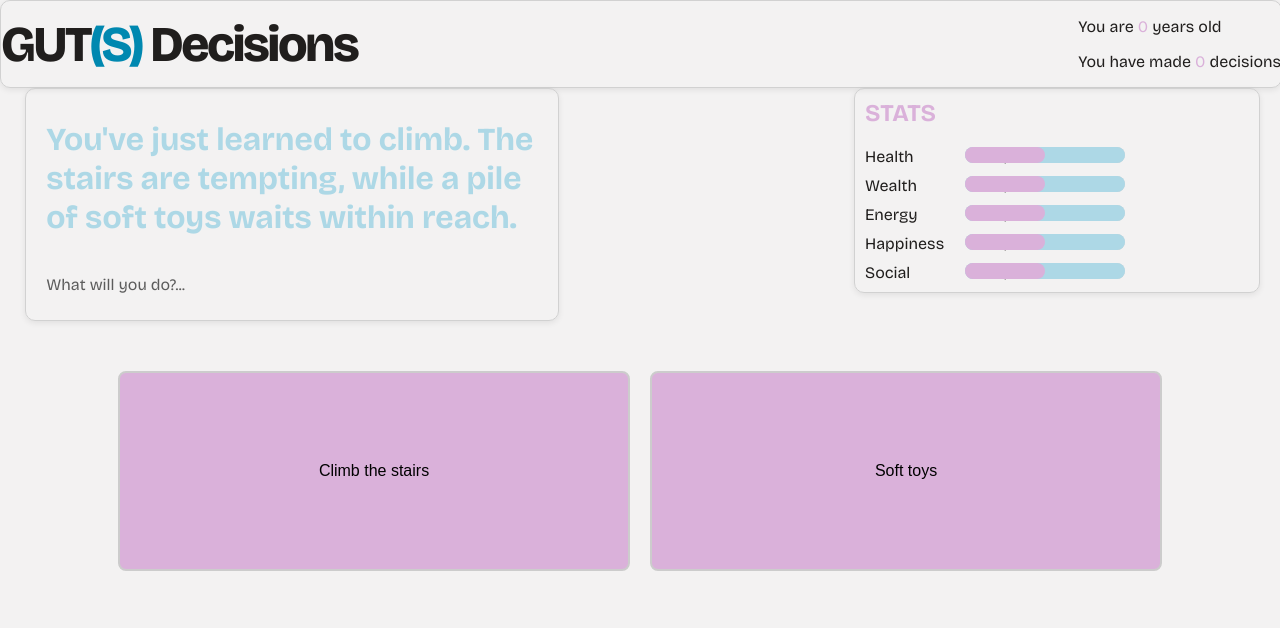
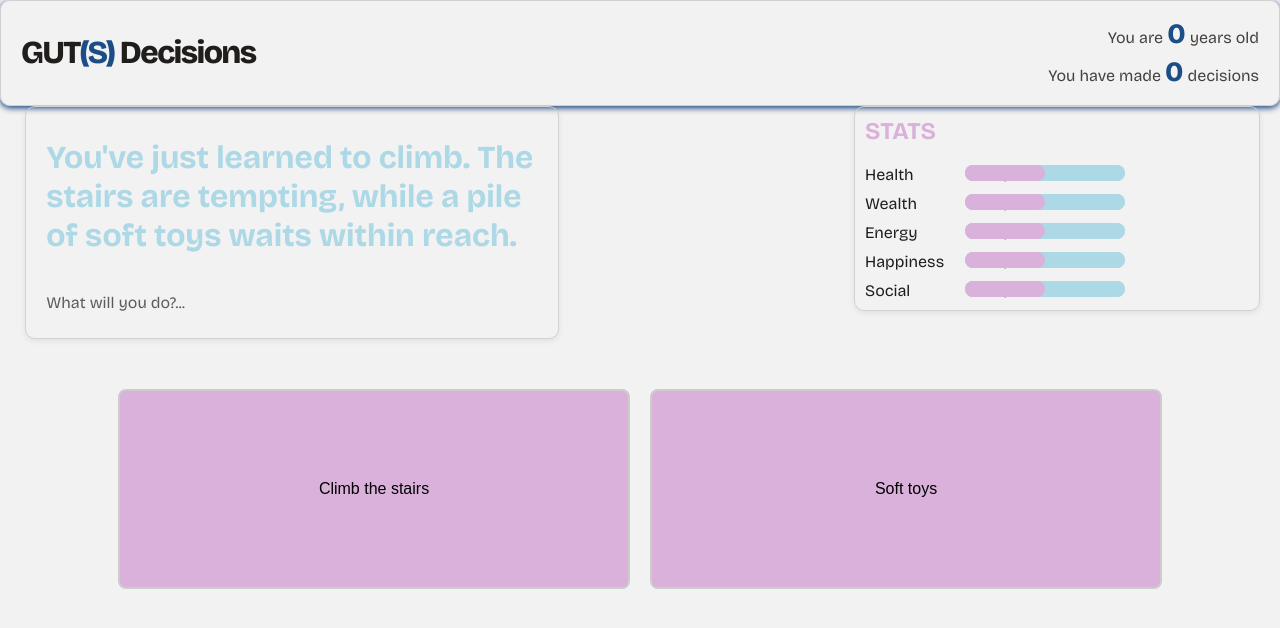
Before and after one commit to julianacristinagreen/GUTS-Decisions, a React (Vite) app: page / in a window 1280 px wide. Both pictures are taken after a click on the button "Start your life". Shown: the top 628 px of the page. Built offline with nearby package versions, Linux system fonts and the light colour scheme.

Commit message:
banner colouring changes and class renaming

```diff
--- a/src/components/banner/banner.css
+++ b/src/components/banner/banner.css
@@ -1,23 +1,40 @@
 .banner{
     width:100%;
     border-radius: 10px;
-    border: 1px solid #d1d1d1;
-    box-shadow: 0 2px 6px rgba(0, 0, 0, 0.08);
+    border: 1px solid var(--line);
+    box-shadow: 0 2px 6px var(--accent-dark);
     max-height: 20%;
     display: flex;
     align-items: center;
     justify-content: space-between;
     gap: 20px;
+    padding: 12px 20px;
+    box-sizing: border-box;
 }
 
-h1.welcome-title {
+.banner-title {
   margin: 0;
-  font-size: 50px;
+  font-size: 32px;
   font-weight: 800;
   line-height: 0.86;
   letter-spacing: -0.05em;
 }
 
-.welcome-title .welcome-accent {
-  color: #0088b0;
+.banner-accent {
+  color: var(--accent);
 }
+
+.banner-text {
+  color: var(--muted);
+  text-align: right;
+}
+
+.banner-text p {
+  margin: 4px 0;
+}
+
+.banner-number {
+  color: var(--accent);
+  font-size: 28px;
+  font-weight: 800;
+}
--- a/src/components/banner/banner.tsx
+++ b/src/components/banner/banner.tsx
@@ -10,12 +10,12 @@ export function Banner({game}: BannerProps) {
     const currentDecisionsMade = game.history.length;
     return (
         <div className="banner">
-            <h1 className="welcome-title">
-                GUT<span className="welcome-accent">(S)</span> Decisions
+            <h1 className="banner-title">
+                GUT<span className="banner-accent">(S)</span> Decisions
             </h1>
-            <div className="info">
-                <p>You are <span style={{ color: "#DAB1DA" }}>{age}</span> {age == 1 ? 'year' : 'years'} old</p>
-                <p>You have made  <span style={{ color: "#DAB1DA" }}>{currentDecisionsMade}</span> {currentDecisionsMade == 1 ? 'decision' : 'decisions'}</p>
+            <div className="banner-text">
+                <p>You are <span className="banner-number">{age}</span> {age == 1 ? 'year' : 'years'} old</p>
+                <p>You have made  <span className="banner-number">{currentDecisionsMade}</span> {currentDecisionsMade == 1 ? 'decision' : 'decisions'}</p>
             </div>
         </div>
 
```
